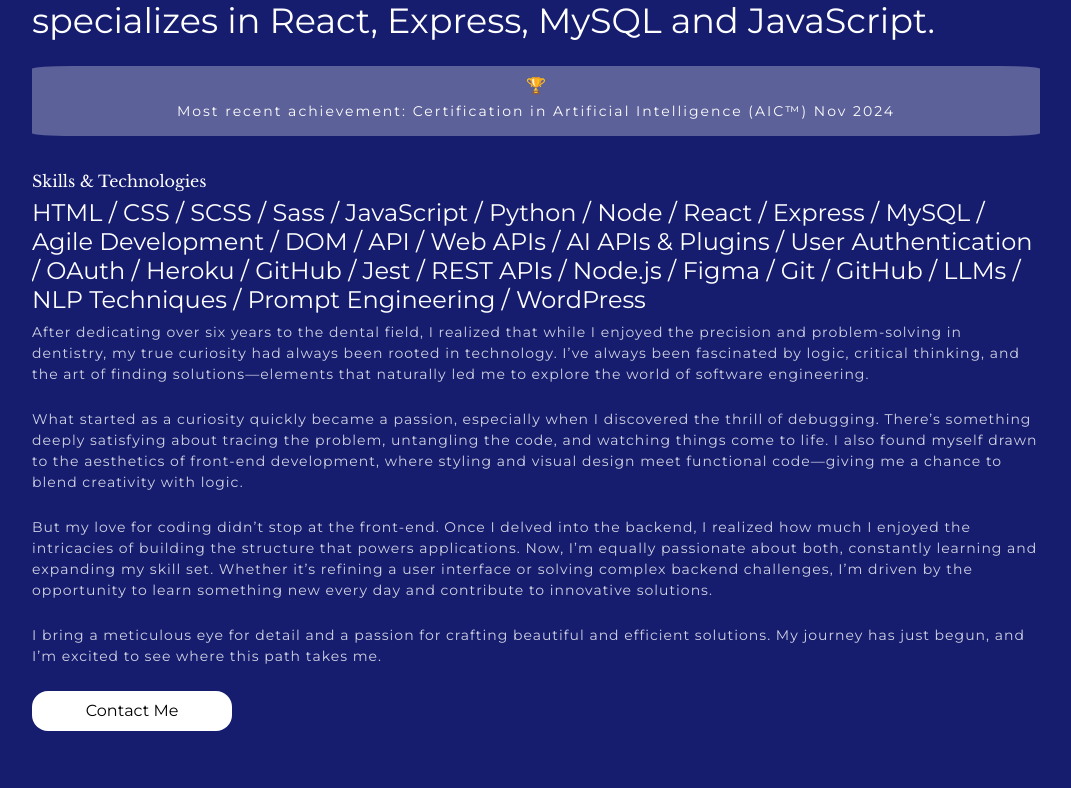
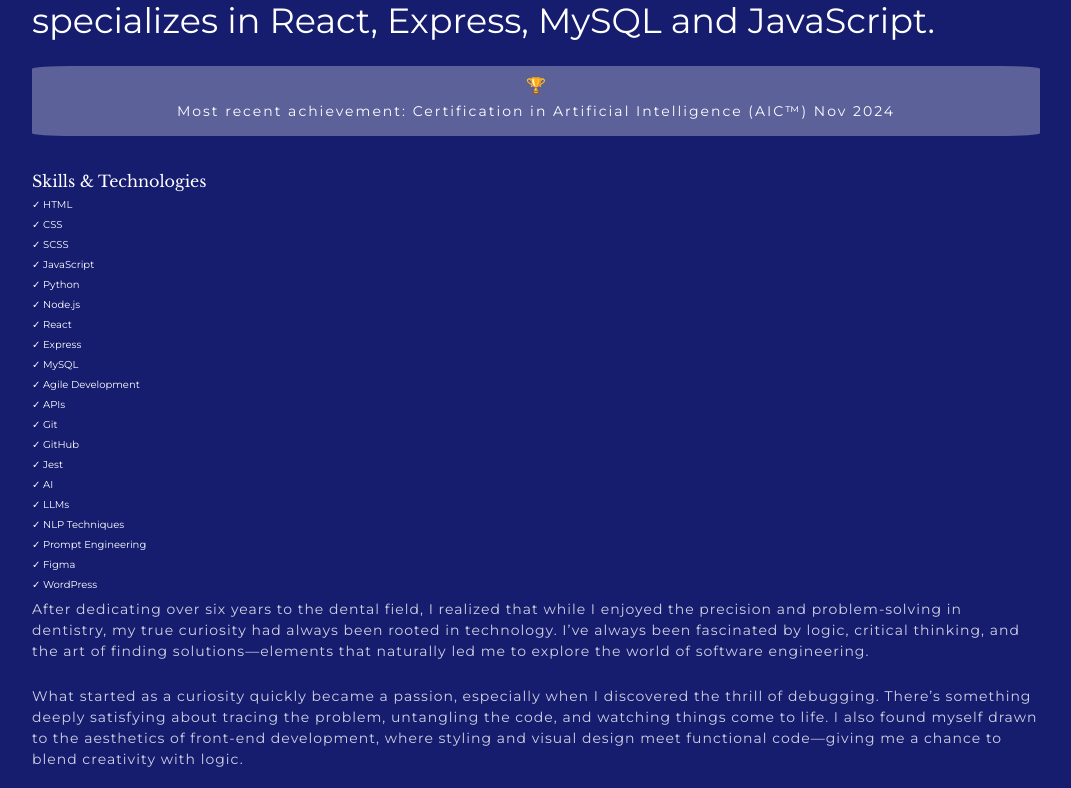
Before and after one commit to Araventura/portfolio-ara-ventura, a React (Vite) app: page /about in a window 1280 px wide. Shown: the part 568-1356 px from the top of the page, without its empty margins (104-1175 px from the left). Built offline with nearby package versions, Linux system fonts and the light colour scheme.

Commit message:
add json file with skills and iterate with react

```diff
--- a/src/components/About/About.jsx
+++ b/src/components/About/About.jsx
@@ -29,13 +29,13 @@ function About() {
           </div>
           <div className="about__skills">
             <h3 className="about__skills-title">Skills & Technologies</h3>
-            <h4 className="about__skills-tech">
-              HTML / CSS / SCSS / Sass / JavaScript / Python / Node / React /
-              Express / MySQL / Agile Development / DOM / API / Web APIs / AI
-              APIs & Plugins / User Authentication / OAuth / Heroku / GitHub /
-              Jest / REST APIs / Node.js / Figma / Git / GitHub / LLMs / NLP
-              Techniques / Prompt Engineering / WordPress
-            </h4>
+            {skillsData.map((i) => {
+              return (
+                <h4 key={i.key} className="about__skills-tech">
+                  ✓ {i.name}
+                </h4>
+              );
+            })}
           </div>
 
           <p className="about__text">
--- a/src/components/About/About.scss
+++ b/src/components/About/About.scss
@@ -74,6 +74,10 @@
       font-size: 16px;
       margin-top: 16px;
     }
+
+    &-tech {
+      font-size: 10px;
+    }
   }
 
   &__text {
--- a/src/data/skills.json
+++ b/src/data/skills.json
@@ -1,31 +1,22 @@
 [
-  "HTML",
-  "CSS",
-  "SCSS",
-  "Sass",
-  "JavaScript",
-  "Python",
-  "Node",
-  "React",
-  "Express",
-  "MySQL",
-  "Agile Development",
-  "DOM",
-  "API",
-  "Web APIs",
-  "APIs & Plugins",
-  "User Authentication",
-  "OAuth",
-  "Heroku",
-  "GitHub",
-  "Jest",
-  "REST APIs",
-  "Node.js",
-  "Figma",
-  "Git",
-  "AI",
-  "LLMs",
-  "NLP Techniques",
-  "Prompt Engineering",
-  "WordPress"
+  { "name": "HTML", "key": 1 },
+  { "name": "CSS", "key": 2 },
+  { "name": "SCSS", "key": 3 },
+  { "name": "JavaScript", "key": 4 },
+  { "name": "Python", "key": 5 },
+  { "name": "Node.js", "key": 6 },
+  { "name": "React", "key": 7 },
+  { "name": "Express", "key": 8 },
+  { "name": "MySQL", "key": 9 },
+  { "name": "Agile Development", "key": 10 },
+  { "name": "APIs", "key": 11 },
+  { "name": "Git", "key": 12 },
+  { "name": "GitHub", "key": 13 },
+  { "name": "Jest", "key": 14 },
+  { "name": "AI", "key": 15 },
+  { "name": "LLMs", "key": 16 },
+  { "name": "NLP Techniques", "key": 17 },
+  { "name": "Prompt Engineering", "key": 18 },
+  { "name": "Figma", "key": 19 },
+  { "name": "WordPress", "key": 20 }
 ]
--- a/src/pages/Home/Home.jsx
+++ b/src/pages/Home/Home.jsx
@@ -84,7 +84,7 @@ function Home() {
               Swipe to see some of the projects I've built.
             </h3>
             <Projects />
-            <Link className="home__description-more" to={"/about"}>
+            <Link className="home__description-more" to={"/work"}>
               More Projects
               <div className="home__description__wrapper-arrow">
                 <img className="home__description-arrow" src={arrow} alt="" />
```
